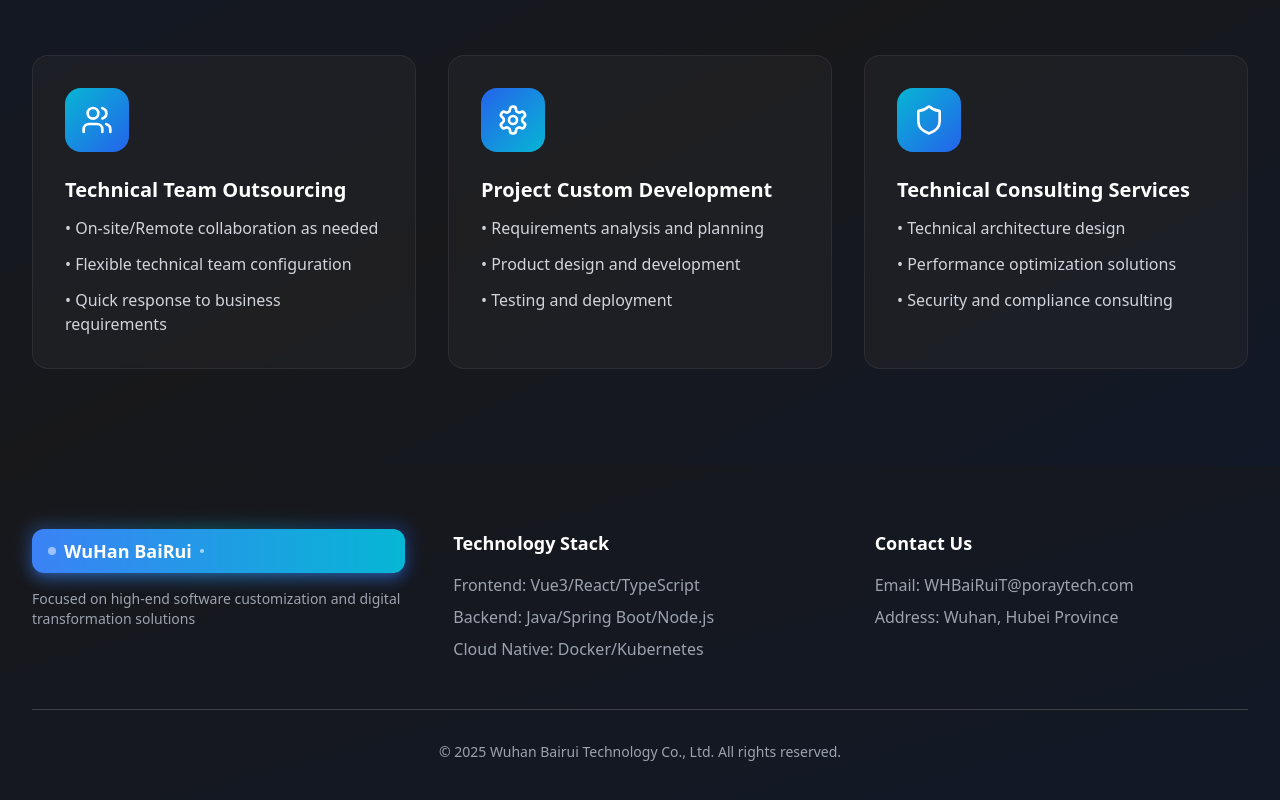
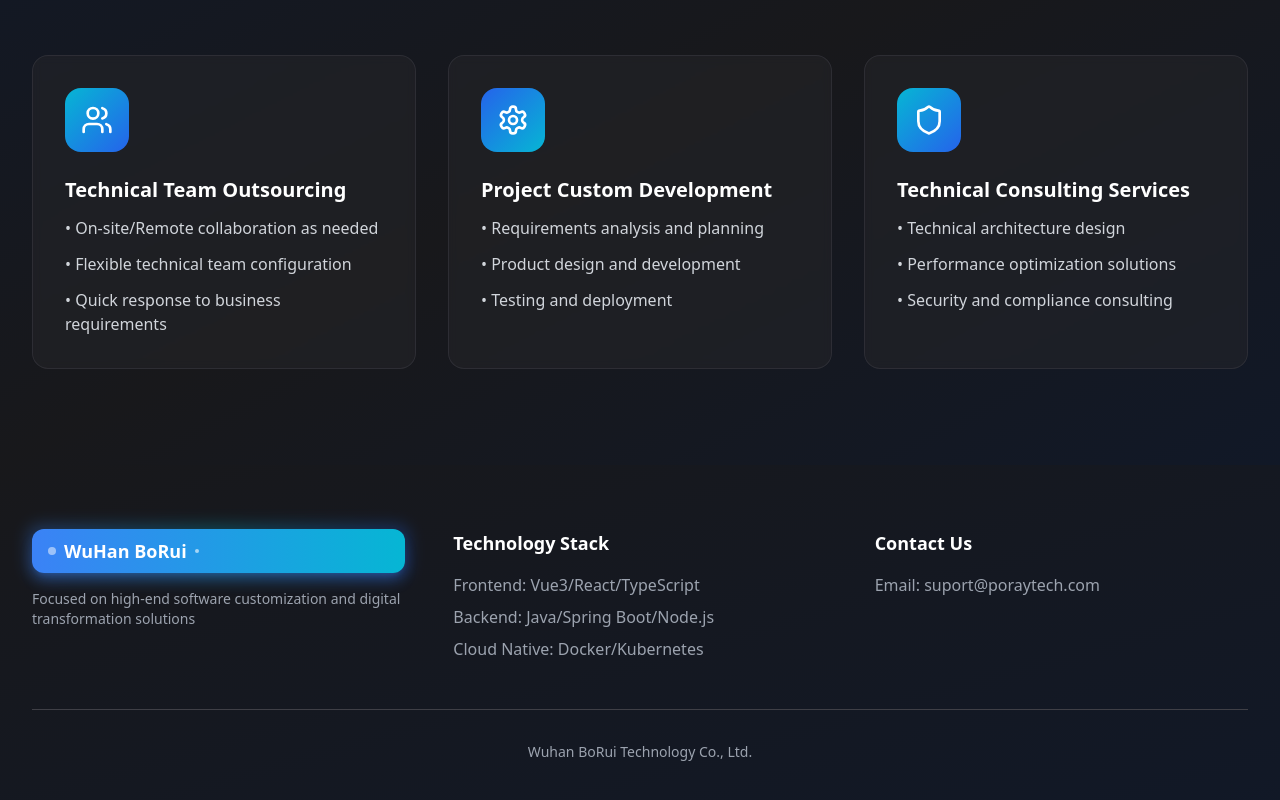
Before and after one commit to john-sudo-prog/IT, a Vue app: page /IT/ in a window 1280 px wide. Shown: the part 3989-4789 px from the top of the page. Built offline with nearby package versions, Linux system fonts and the light colour scheme.

Commit message:
Update Home.vue

```diff
--- a/src/views/Home.vue
+++ b/src/views/Home.vue
@@ -653,7 +653,7 @@
                 <div class="absolute -inset-1 bg-gradient-to-r from-blue-500 via-cyan-500 to-blue-600 rounded-xl blur opacity-30 group-hover:opacity-50 transition-opacity"></div>
                 <div class="relative bg-gradient-to-r from-blue-500 to-cyan-500 text-white px-4 py-2 rounded-xl shadow-lg shadow-blue-500/30 font-bold text-lg flex items-center space-x-2 group-hover:scale-105 transition-all duration-300">
                   <div class="w-2 h-2 bg-white rounded-full animate-pulse"></div>
-                  <span>WuHan BaiRui</span>
+                  <span>WuHan BoRui</span>
                   <div class="w-1 h-1 bg-white/60 rounded-full"></div>
                 </div>
               </div>
@@ -680,8 +680,7 @@
             <h3 class="text-lg font-semibold mb-4">Contact Us</h3>
             <div class="space-y-2">
               <!-- <p class="text-gray-400">电话：400-888-8888</p> -->
-              <p class="text-gray-400">Email: WHBaiRuiT@poraytech.com</p>
-              <p class="text-gray-400">Address: Wuhan, Hubei Province</p>
+              <p class="text-gray-400">Email: suport@poraytech.com</p>
             </div>
           </div>
 
@@ -698,7 +697,7 @@
 
         <!-- 版权信息 -->
         <div class="mt-12 pt-8 border-t border-zinc-700 text-center">
-          <p class="text-gray-400 text-sm">© 2025 Wuhan Bairui Technology Co., Ltd. All rights reserved.</p>
+          <p class="text-gray-400 text-sm">Wuhan BoRui Technology Co., Ltd.</p>
         </div>
       </div>
     </footer>
```
